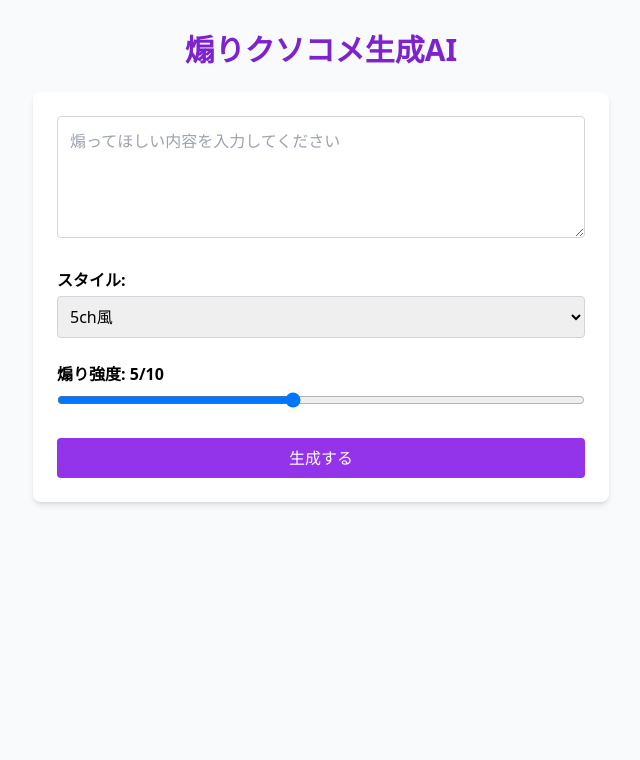
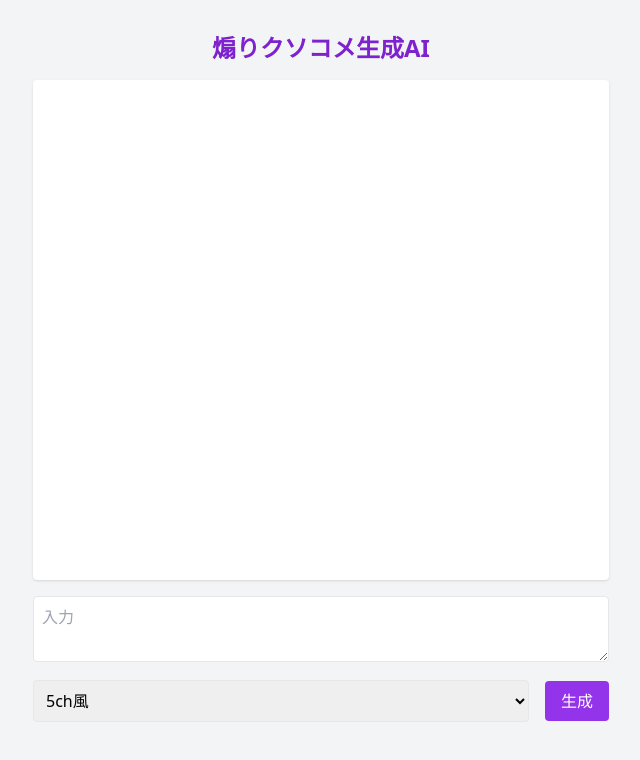
Before and after one commit to yanoyuto/kuso-comment-ai, a Next.js app: page / in a window 1280 px wide. Shown: the top 760 px of the page, without its empty margins (319-959 px from the left). Built offline with nearby package versions, Linux system fonts and the light colour scheme.

Commit message:
チャットUI & 煽り強度削除

```diff
--- a/pages/api/generate.js
+++ b/pages/api/generate.js
@@ -9,7 +9,7 @@ export default async function handler(req, res) {
     return res.status(405).json({ error: "Method not allowed" });
   }
 
-  const { prompt, style, intensity } = req.body;
+  const { prompt, style } = req.body; // ← intensityはもう受け取らない！
 
   const stylePrompt = {
     "5ch風": "5chのスレに書かれていそうな、短く攻撃的でネタっぽい煽り口調でコメントしてください。",
@@ -17,14 +17,12 @@ export default async function handler(req, res) {
     "冷静な皮肉": "一見丁寧で冷静に見えるが、じわじわ刺さる皮肉を含んだコメントにしてください。",
   }[style] || "煽りコメントを作ってください。";
 
-  const intensityPrompt = `煽り強度は ${intensity}/10 で調整してください。`;
-
   try {
     const chatCompletion = await openai.chat.completions.create({
-      model: "gpt-3.5-turbo",
+      model: "gpt-3.5-turbo", // or "gpt-4" if使用可能
       messages: [
         { role: "system", content: stylePrompt },
-        { role: "user", content: `${prompt}\n\n${intensityPrompt}` },
+        { role: "user", content: prompt }, // intensityPrompt 削除！
       ],
     });
 
--- a/pages/index.js
+++ b/pages/index.js
@@ -3,79 +3,80 @@ import { useState } from "react";
 export default function Home() {
   const [input, setInput] = useState("");
   const [style, setStyle] = useState("5ch風");
-  const [intensity, setIntensity] = useState(5);
-  const [result, setResult] = useState("");
+  const [chatLog, setChatLog] = useState([]);
 
   const handleSubmit = async () => {
+    if (!input.trim()) return;
+
+    // ユーザーの発言を追加
+    const newLog = [...chatLog, { sender: "user", text: input }];
+    setChatLog(newLog);
+    setInput(""); // 入力クリア
+
+    // AIに送信
     const res = await fetch("/api/generate", {
       method: "POST",
       headers: { "Content-Type": "application/json" },
-      body: JSON.stringify({ prompt: input, style, intensity }),
+      body: JSON.stringify({ prompt: input, style }),
     });
+
     const data = await res.json();
-    setResult(data.comment);
+
+    // AIの返答を追加
+    setChatLog([...newLog, { sender: "bot", text: data.comment }]);
   };
 
   return (
-    <div className="min-h-screen bg-gray-50 p-8">
-      <h1 className="text-3xl font-bold text-center mb-6 text-purple-700">
-        煽りクソコメ生成AI
-      </h1>
+    <div className="min-h-screen bg-gray-100 flex flex-col items-center py-8">
+      <h1 className="text-2xl font-bold text-purple-700 mb-4">煽りクソコメ生成AI</h1>
 
-      <div className="max-w-xl mx-auto bg-white shadow-md rounded-lg p-6 space-y-6">
-        {/* 入力欄 */}
+      {/* チャット画面 */}
+      <div className="w-full max-w-xl bg-white rounded shadow p-4 space-y-3 overflow-y-auto h-[500px]">
+        {chatLog.map((msg, index) => (
+          <div
+            key={index}
+            className={`flex ${msg.sender === "user" ? "justify-end" : "justify-start"}`}
+          >
+            <div
+              className={`px-4 py-2 rounded-lg max-w-xs ${
+                msg.sender === "user"
+                  ? "bg-purple-200 text-right"
+                  : "bg-gray-200 text-left"
+              }`}
+            >
+              {msg.text}
+            </div>
+          </div>
+        ))}
+      </div>
+
+      {/* 入力欄と送信UI */}
+      <div className="w-full max-w-xl mt-4 space-y-3">
         <textarea
           value={input}
           onChange={(e) => setInput(e.target.value)}
-          placeholder="煽ってほしい内容を入力してください"
-          className="w-full border border-gray-300 rounded p-3"
-          rows={4}
+          placeholder="入力"
+          className="w-full border rounded p-2"
+          rows={2}
         />
 
-        {/* スタイル選択 */}
-        <div>
-          <label className="block font-semibold mb-1">スタイル:</label>
+        <div className="flex items-center space-x-4">
           <select
             value={style}
             onChange={(e) => setStyle(e.target.value)}
-            className="w-full border border-gray-300 rounded p-2"
+            className="border rounded p-2 flex-1"
           >
             <option value="5ch風">5ch風</option>
             <option value="毒舌風">毒舌風</option>
             <option value="冷静な皮肉">冷静な皮肉</option>
           </select>
+          <button
+            onClick={handleSubmit}
+            className="bg-purple-600 hover:bg-purple-700 text-white px-4 py-2 rounded"
+          >
+            生成
+          </button>
         </div>
-
-        {/* 煽り強度スライダー */}
-        <div>
-          <label className="block font-semibold mb-1">
-            煽り強度: {intensity}/10
-          </label>
-          <input
-            type="range"
-            min={1}
-            max={10}
-            value={intensity}
-            onChange={(e) => setIntensity(Number(e.target.value))}
-            className="w-full"
-          />
-        </div>
-
-        {/* 生成ボタン */}
-        <button
-          onClick={handleSubmit}
-          className="w-full bg-purple-600 text-white py-2 px-4 rounded hover:bg-purple-700"
-        >
-          生成する
-        </button>
-
-        {/* 出力コメント */}
-        {result && (
-          <div className="mt-6 border-t pt-4 text-gray-800">
-            <h2 className="font-semibold text-lg mb-2">生成されたクソコメ:</h2>
-            <p className="whitespace-pre-line">{result}</p>
-          </div>
-        )}
       </div>
     </div>
   );
```
